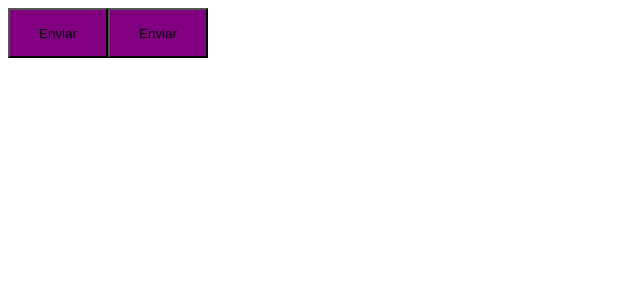
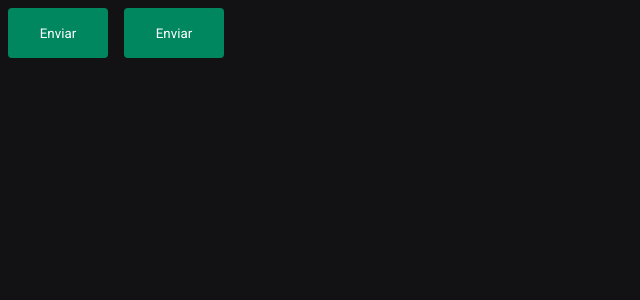
Before and after one commit to yujiarima17/pomodoro_react, a React (Vite) app: page / in a window 1280 px wide. Shown: the top 300 px of the page, without its empty margins (0-640 px from the left). Built offline with nearby package versions, Linux system fonts and the light colour scheme.

Commit message:
google fonts

```diff
--- a/index.html
+++ b/index.html
@@ -1,9 +1,15 @@
 <!DOCTYPE html>
 <html lang="en">
   <head>
+    <link rel="preconnect" href="https://fonts.googleapis.com" />
+    <link rel="preconnect" href="https://fonts.gstatic.com" crossorigin />
+    <link
+      href="https://fonts.googleapis.com/css2?family=Inter:wght@200;300&family=Roboto+Mono:wght@700&family=Roboto:wght@400;700&display=swap"
+      rel="stylesheet"
+    />
     <meta charset="UTF-8" />
     <meta name="viewport" content="width=device-width, initial-scale=1.0" />
-    <title>Ignite Pomodoro Timer</title>
+    <title>Ignite  Timer</title>
   </head>
   <body>
     <div id="root"></div>
--- a/src/App.tsx
+++ b/src/App.tsx
@@ -1,10 +1,14 @@
 import { Button } from "./components/Button";
-
+import { ThemeProvider } from "styled-components";
+import { defaultTheme } from "./styles/themes/default";
+import { GlobalStyle } from "./styles/global";
 export function App() {
   return (
-    <>
+    // ThemeProvider is used to provide a default theme for the application, this is useful for black and white themes
+    <ThemeProvider theme={defaultTheme}>
       <Button></Button>
       <Button></Button>
-    </>
+      <GlobalStyle />
+    </ThemeProvider>
   );
 }
--- a/src/components/Button.styles.ts
+++ b/src/components/Button.styles.ts
@@ -13,9 +13,10 @@
 export const ButtonContainer = styled.button<ButtonContainerProps>`
   width: 100px;
   height: 50px;
-  ${(props) => {
-    return css`
-      background-color: ${buttonVariants[props.variant]};
-    `;
-  }}
+  border-radius: 4px;
+  border: 0;
+  margin: 8px;
+  /* theme is a object with props, and these props are provided by the themeProvider */
+  background-color: ${(props) => props.theme["green-500"]};
+  color: ${(props) => props.theme.white};
 `;
--- /dev/null
+++ b/src/styles/global.ts
@@ -0,0 +1,23 @@
+import { createGlobalStyle } from "styled-components";
+
+export const GlobalStyle = createGlobalStyle`
+  *{
+    margin: 0;
+    padding: 0;
+    box-sizing: border-box;
+
+  }
+   :focus{
+    outline: 0;
+    box-shadow: 0 0 0 2px ${(props) => props.theme["green-500"]};
+   }
+  body{
+    background: ${(props) => props.theme["gray-900"]};
+    color: ${(props) => props.theme["gray-300"]};
+  }
+  body,input,textarea,button{
+    font-family: 'Roboto', sans-serif;
+    font-weight: 400;
+    font-size: 1rem,;
+  }
+`;
--- /dev/null
+++ b/src/styles/themes/default.ts
@@ -0,0 +1,21 @@
+export const defaultTheme = {
+  white: "#FFF",
+
+  "gray-100": "#E1E1E6",
+  "gray-300": "#C4C4CC",
+  "gray-400": "#8D8D99",
+  "gray-500": "#7C7C8A",
+  "gray-600": "#323238",
+  "gray-700": "#29292E",
+  "gray-800": "#202024",
+  "gray-900": "#121214",
+
+  "green-300": "#00B37E",
+  "green-500": "#00875F",
+  "green-700": "#015F43",
+
+  "red-500": "#AB222E",
+  "red-700": "#7A1921",
+
+  "yellow-500": "#FBA94C",
+};
```
Also changed, not shown: src/@types/styled.d.ts (added, +9 -0 lines).
